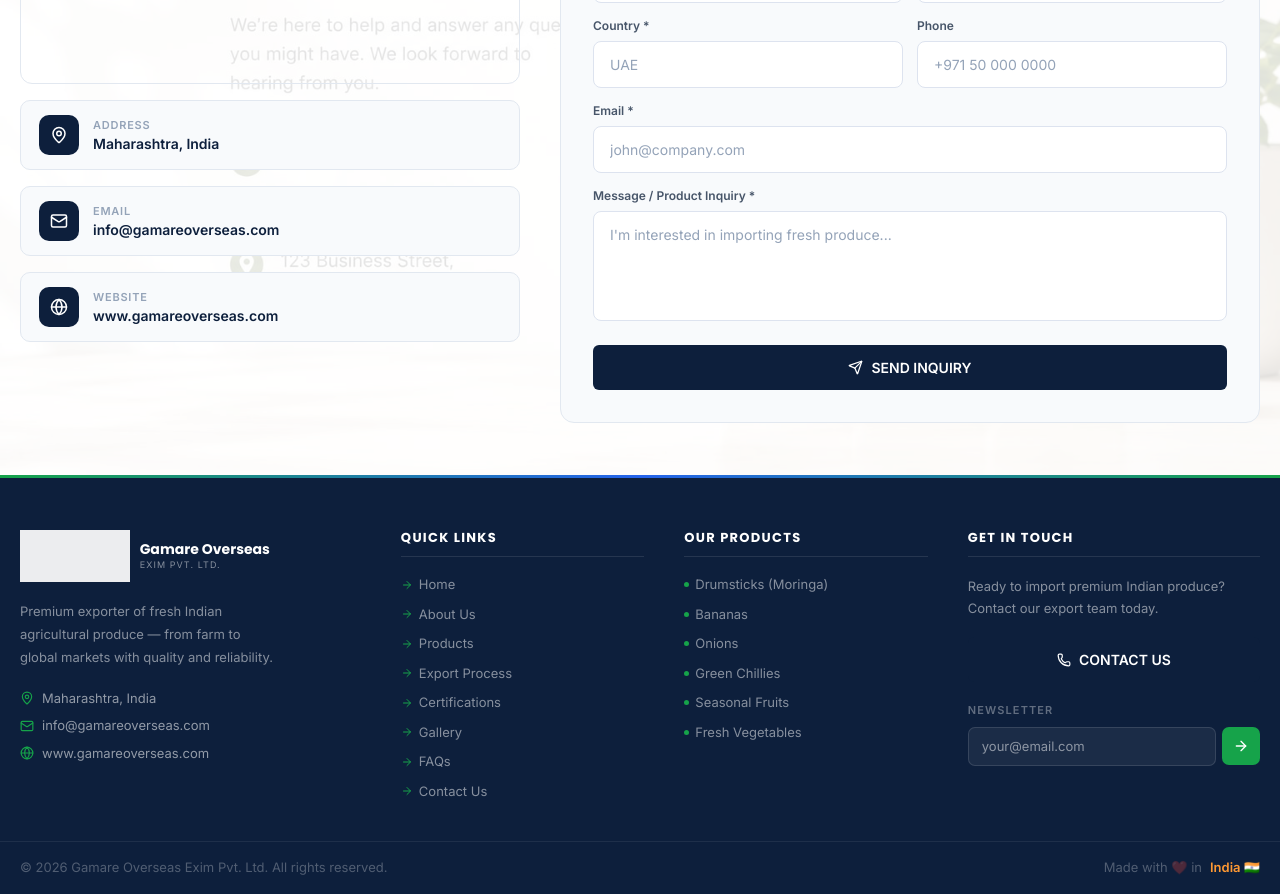
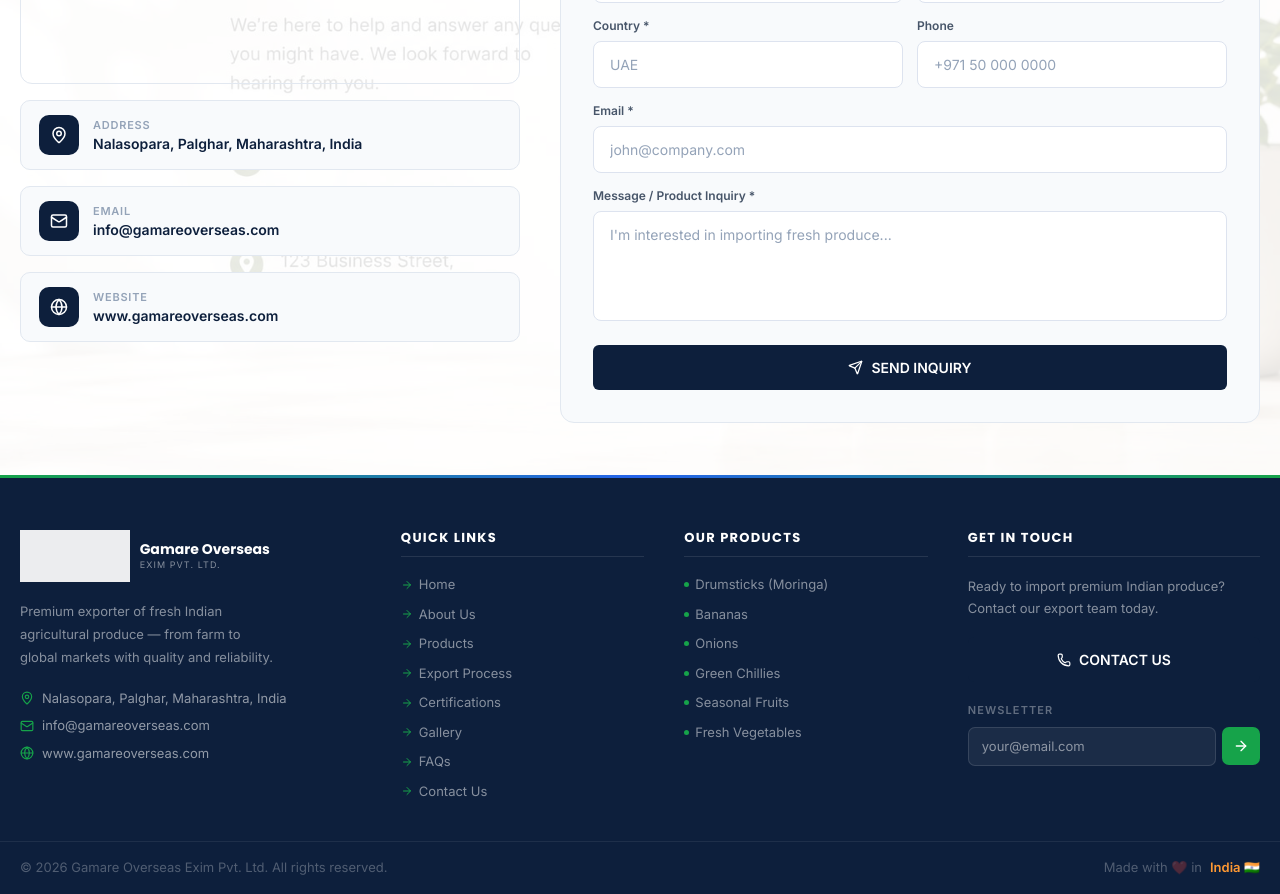
Before and after one commit to shruti462/goe, a Next.js app: page / in a window 1280 px wide. Shown: the part 4380-5274 px from the top of the page. Built offline with nearby package versions, Linux system fonts and the light colour scheme; grey boxes are pictures that could not be loaded.

Commit message:
fix: update address to Nalasopara, Palghar, Maharashtra in contact and footer

```diff
--- a/components/Footer.tsx
+++ b/components/Footer.tsx
@@ -44,7 +44,7 @@
             </p>
             <div style={{ display: "flex", flexDirection: "column", gap: 8 }}>
               {[
-                { icon: MapPin, text: "Maharashtra, India" },
+                { icon: MapPin, text: "Nalasopara, Palghar, Maharashtra, India" },
                 { icon: Mail,   text: "info@gamareoverseas.com" },
                 { icon: Globe,  text: "www.gamareoverseas.com" },
               ].map(c => (
--- a/components/sections/ContactSection.tsx
+++ b/components/sections/ContactSection.tsx
@@ -42,7 +42,7 @@
           <div style={{ display: "flex", flexDirection: "column", gap: 16 }}>
             <div style={{ borderRadius: 12, overflow: "hidden", border: "1px solid #e2e8f0", height: 260 }}>
               <iframe
-                src="https://www.google.com/maps/embed?pb=!1m18!1m12!1m3!1d30309139.37548!2d72.87274!3d19.07283!2m3!1f0!2f0!3f0!3m2!1i1024!2i768!4f13.1!3m3!1m2!1s0x3be7c6306644edc1%3A0x5da4ed8f8d648c69!2sMaharashtra%2C%20India!5e0!3m2!1sen!2sin!4v1690000000000!5m2!1sen!2sin"
+                src="https://www.google.com/maps/embed?pb=!1m18!1m12!1m3!1d30188.86!2d72.7907!3d19.4191!2m3!1f0!2f0!3f0!3m2!1i1024!2i768!4f13.1!3m3!1m2!1s0x3be7ac0ca4fc2a0b%3A0x1b3a15b6a7e12c3f!2sNalasopara%2C%20Palghar%2C%20Maharashtra!5e0!3m2!1sen!2sin!4v1690000000000!5m2!1sen!2sin"
                 width="100%" height="100%" style={{ border: 0, display: "block" }}
                 allowFullScreen loading="lazy" referrerPolicy="no-referrer-when-downgrade"
                 title="Location"
@@ -50,7 +50,7 @@
             </div>
 
             {[
-              { icon: MapPin, label: "Address",  val: "Maharashtra, India",           href: "#" },
+              { icon: MapPin, label: "Address",  val: "Nalasopara, Palghar, Maharashtra, India",           href: "#" },
               { icon: Mail,   label: "Email",    val: "info@gamareoverseas.com",       href: "mailto:info@gamareoverseas.com" },
               { icon: Globe,  label: "Website",  val: "www.gamareoverseas.com",        href: "https://www.gamareoverseas.com" },
             ].map(c => (
```
